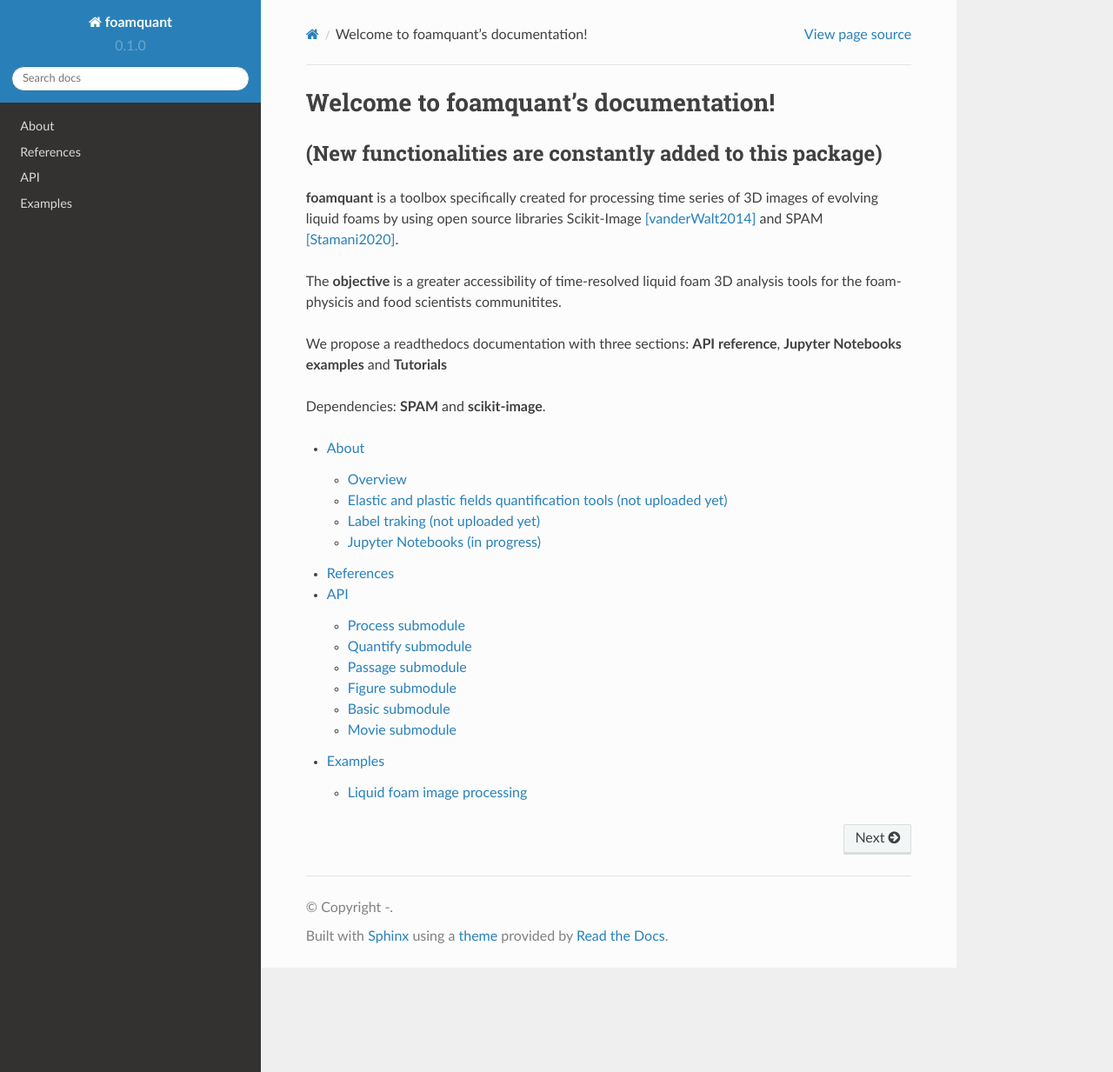
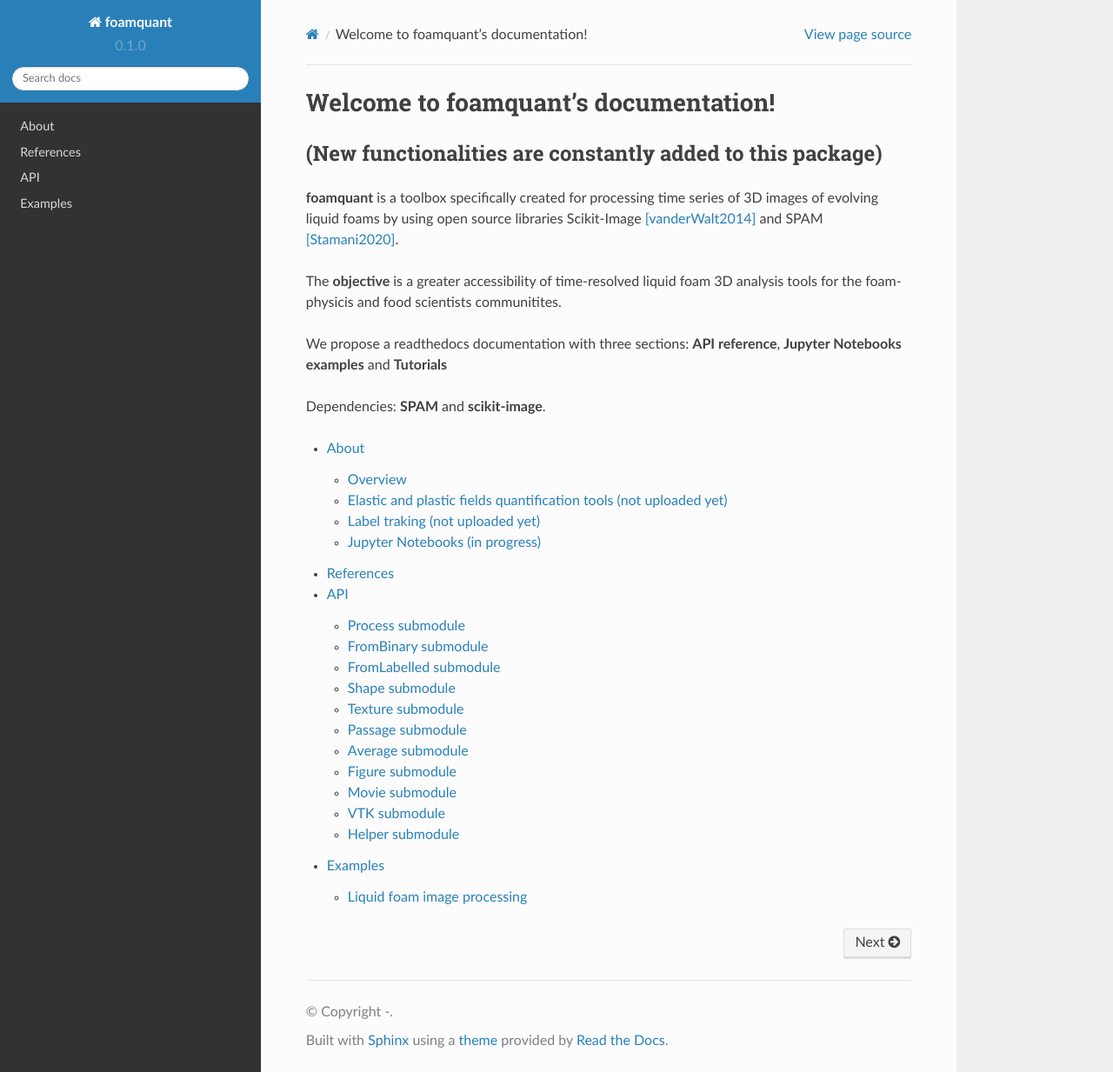
Before and after one commit to floschott/foamquant, a Sphinx documentation site: the page built from docs/source/index.rst, in a window 1280 px wide and 1233 px high. Shown: the whole window at 87% size. Built offline with Sphinx 7.4.7 and the Read the Docs theme 2.0.0, drawn with Linux system fonts in a browser that asks for light colours.

Commit message:
Update api.rst

```diff
--- a/docs/source/api.rst
+++ b/docs/source/api.rst
@@ -9,10 +9,28 @@ Process submodule
 .. automodule:: FoamQuant.Process
    :members:
 
-Quantify submodule
+FromBinary submodule
 -------------------------
 
-.. automodule:: FoamQuant.Quantify
+.. automodule:: FoamQuant.FromBinary
+   :members:
+
+FromLabelled submodule
+-------------------------
+
+.. automodule:: FoamQuant.FromLabelled
+   :members:
+
+Shape submodule
+-------------------------
+
+.. automodule:: FoamQuant.Shape
+   :members:
+
+Texture submodule
+-------------------------
+
+.. automodule:: FoamQuant.Texture
    :members:
 
 Passage submodule
@@ -21,16 +39,16 @@ Passage submodule
 .. automodule:: FoamQuant.Passage
    :members:
 
+Average submodule
+-------------------------
+
+.. automodule:: FoamQuant.Average
+   :members:
+
 Figure submodule
 -------------------------
 
 .. automodule:: FoamQuant.Figure
-   :members:
-
-Basic submodule
--------------------------
-
-.. automodule:: FoamQuant.Basic
    :members:
 
 Movie submodule
@@ -38,3 +56,15 @@ Movie submodule
 
 .. automodule:: FoamQuant.Movie
    :members:
+
+VTK submodule
+-------------------------
+
+.. automodule:: FoamQuant.VTK
+   :members:
+
+Helper submodule
+-------------------------
+
+.. automodule:: FoamQuant.Helper
+   :members:
```
